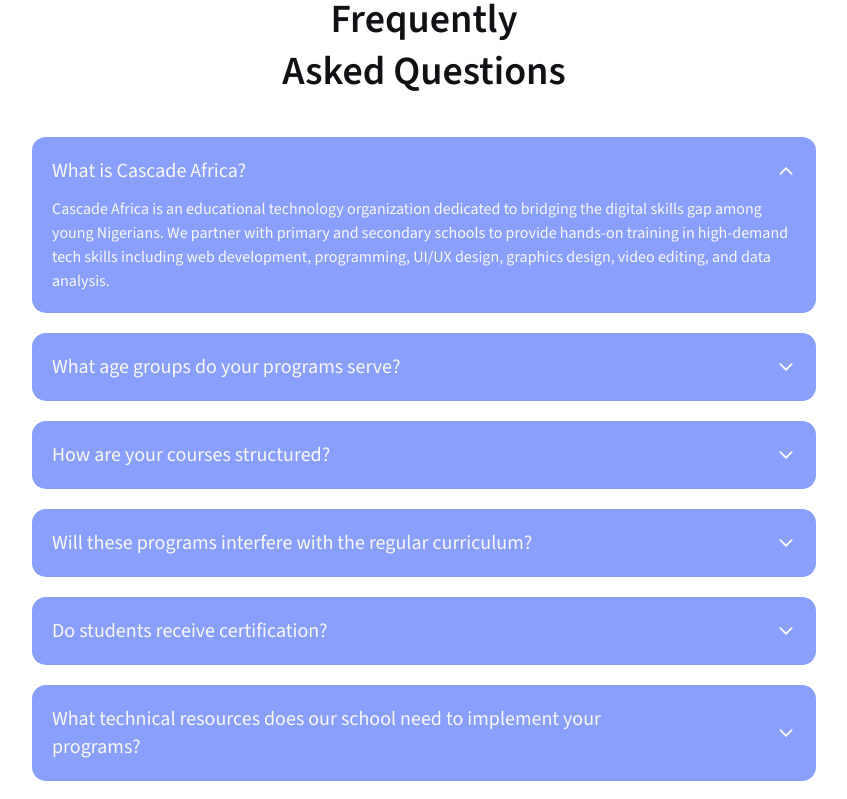
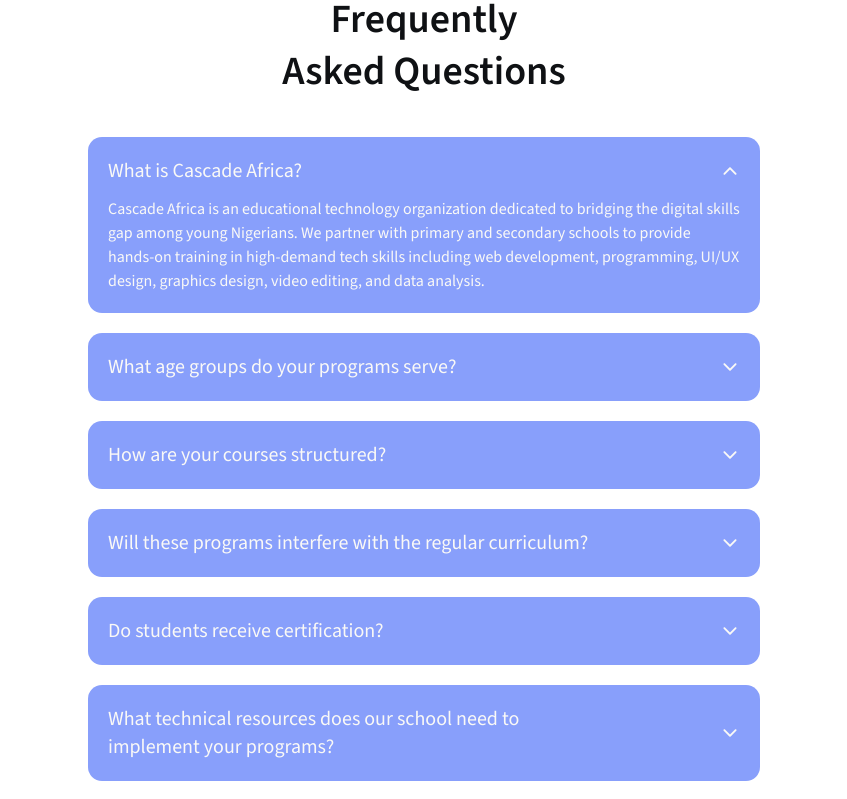
Before and after one commit to HenryAgu/Cascade-v2, a Next.js app: page / in a window 1280 px wide. Shown: the part 5260-6059 px from the top of the page, without its empty margins (216-1063 px from the left). Built offline with nearby package versions, Linux system fonts and the light colour scheme; a web font is replaced by a local one.

Commit message:
fix: testimonial UI

```diff
--- a/src/app/components/Faq.tsx
+++ b/src/app/components/Faq.tsx
@@ -86,7 +86,7 @@ const Faq = () => {
         Frequently <br />
         Asked Questions
       </span>
-      <div className="w-full lg:w-[70%] md:w-[90%] mx-auto my-10 flex flex-col gap-y-5">
+      <div className="w-full lg:w-[60%] md:w-[90%] mx-auto my-10 flex flex-col gap-y-5">
         {faqs.map((item) => (
           <SingleFaq key={item.id} {...item} openFaqId={openFaqId} setOpenFaqId={setOpenFaqId} />
         ))}
```
